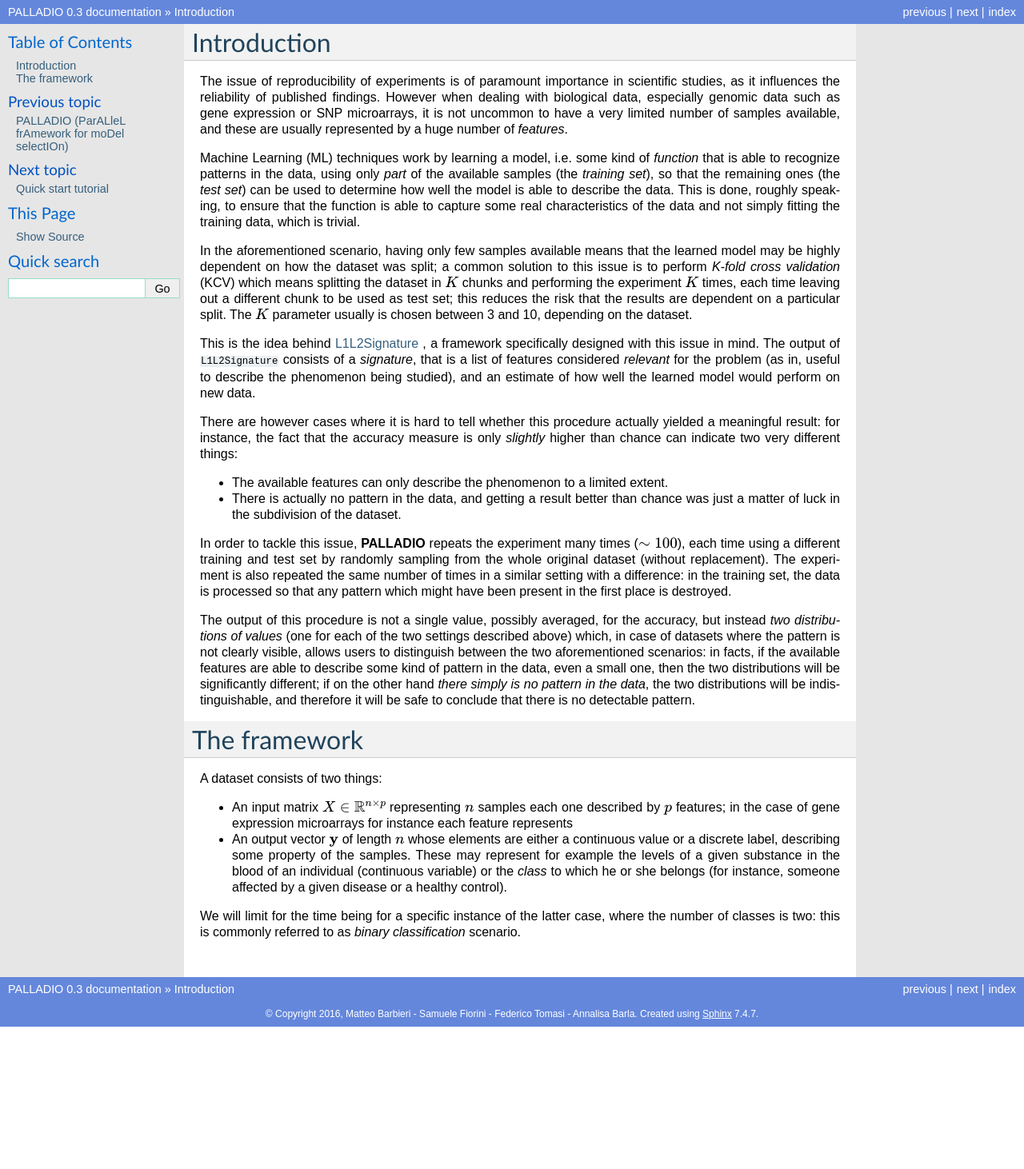
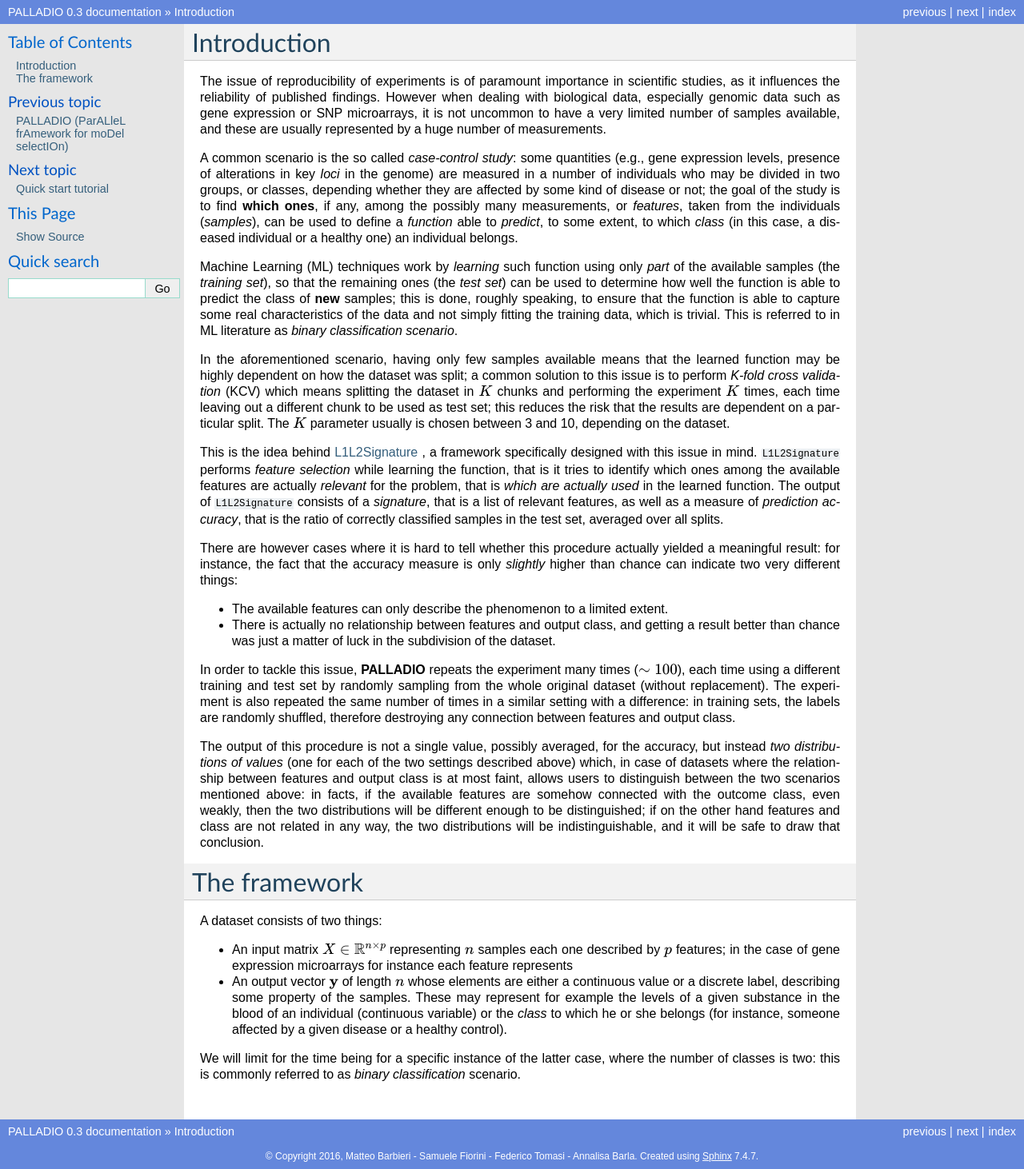
Before and after one commit to slipguru/palladio, a Sphinx documentation site: the page built from doc/source/introduction.rst, in a window 1280 px wide. Shown: the whole page at 80% size. Built offline with Sphinx 7.4.7, drawn with Linux system fonts in a browser that asks for light colours; pages that are not in the unit, such as notebooks, are missing from menus; before the commit the page ends 1284 px from its top, so only the background shows below that.

Commit message:
Updated introduction, way better now

```diff
--- a/doc/source/introduction.rst
+++ b/doc/source/introduction.rst
@@ -3,29 +3,28 @@
 Introduction
 ============
 
-The issue of reproducibility of experiments is of paramount importance in scientific studies, as it influences the reliability of published findings. However when dealing with biological data, especially genomic data such as gene expression or SNP microarrays, it is not uncommon to have a very limited number of samples available, and these are usually represented by a huge number of *features*.
+The issue of reproducibility of experiments is of paramount importance in scientific studies, as it influences the reliability of published findings. However when dealing with biological data, especially genomic data such as gene expression or SNP microarrays, it is not uncommon to have a very limited number of samples available, and these are usually represented by a huge number of measurements.
 
-Machine Learning (ML) techniques work by learning a model, i.e. some kind of *function* that is able to recognize patterns in the data, using only *part* of the available samples (the *training set*), so that the remaining ones (the *test set*) can be used to determine how well the model is able to describe the data. This is done, roughly speaking, to ensure that the function is able to capture some real characteristics of the data and not simply fitting the training data, which is trivial.
+A common scenario is the so called *case-control study*: some quantities (e.g., gene expression levels, presence of alterations in key *loci* in the genome) are measured in a number of individuals who may be divided in two groups, or classes, depending whether they are affected by some kind of disease or not; the goal of the study is to find **which ones**, if any, among the possibly many measurements, or *features*, taken from the individuals (*samples*), can be used to define a *function* able to *predict*, to some extent, to which *class* (in this case, a diseased individual or a healthy one) an individual belongs.
 
-In the aforementioned scenario, having only few samples available means that the learned model may be highly dependent on how the dataset was split; a common solution to this issue is to perform *K-fold cross validation* (KCV) which means splitting the dataset in :math:`K` chunks and performing the experiment :math:`K` times, each time leaving out a different chunk to be used as test set; this reduces the risk that the results are dependent on a particular split. The :math:`K` parameter usually is chosen between 3 and 10, depending on the dataset.
+Machine Learning (ML) techniques work by *learning* such function using only *part* of the available samples (the *training set*), so that the remaining ones (the *test set*) can be used to determine how well the function is able to predict the class of **new** samples; this is done, roughly speaking, to ensure that the function is able to capture some real characteristics of the data and not simply fitting the training data, which is trivial.
+This is referred to in ML literature as *binary classification scenario*.
 
-This is the idea behind `L1L2Signature <http://slipguru.disi.unige.it/Software/L1L2Signature/>`_ , a framework specifically designed with this issue in mind. The output of ``L1L2Signature`` consists of a *signature*, that is a list of features considered *relevant* for the problem (as in, useful to describe the phenomenon being studied), and an estimate of how well the learned model would perform on new data.
+In the aforementioned scenario, having only few samples available means that the learned function may be highly dependent on how the dataset was split; a common solution to this issue is to perform *K-fold cross validation* (KCV) which means splitting the dataset in :math:`K` chunks and performing the experiment :math:`K` times, each time leaving out a different chunk to be used as test set; this reduces the risk that the results are dependent on a particular split. The :math:`K` parameter usually is chosen between 3 and 10, depending on the dataset.
+
+This is the idea behind `L1L2Signature <http://slipguru.disi.unige.it/Software/L1L2Signature/>`_ , a framework specifically designed with this issue in mind.
+``L1L2Signature`` performs *feature selection* while learning the function, that is it tries to identify which ones among the available features are actually *relevant* for the problem, that is *which are actually used* in the learned function.
+The output of ``L1L2Signature`` consists of a *signature*, that is a list of relevant features, as well as a measure of *prediction accuracy*, that is the ratio of correctly classified samples in the test set, averaged over all splits.
 
 There are however cases where it is hard to tell whether this procedure actually yielded a meaningful result: for instance, the fact that the accuracy measure is only *slightly* higher than chance can indicate two very different things:
 
 * The available features can only describe the phenomenon to a limited extent.
-* There is actually no pattern in the data, and getting a result better than chance was just a matter of luck in the subdivision of the dataset.
+* There is actually no relationship between features and output class, and getting a result better than chance was just a matter of luck in the subdivision of the dataset.
 
 In order to tackle this issue, **PALLADIO** repeats the experiment many times (:math:`\sim 100`), each time using a different training and test set by randomly sampling from the whole original dataset (without replacement).
-The experiment is also repeated the same number of times in a similar setting with a difference: in the training set, the data is processed so that any pattern which might have been present in the first place is destroyed.
+The experiment is also repeated the same number of times in a similar setting with a difference: in training sets, the labels are randomly shuffled, therefore destroying any connection between features and output class.
 
-The output of this procedure is not a single value, possibly averaged, for the accuracy, but instead *two distributions of values* (one for each of the two settings described above) which, in case of datasets where the pattern is not clearly visible, allows users to distinguish between the two aforementioned scenarios: in facts, if the available features are able to describe some kind of pattern in the data, even a small one, then the two distributions will be significantly different; if on the other hand *there simply is no pattern in the data*, the two distributions will be indistinguishable, and therefore it will be safe to conclude that there is no detectable pattern.
-
-
-.. However that framework proves ineffective in cases where the pattern in the data is not well recognizable. This may happen for a number of reasons, such as the amount of noise or an insufficient number of available samples. In these cases it
-
-.. Using Machine Learning for the analysis of data means using part of the dataset (called *training set*) to fit a model, i.e. a function which takes an element from the input matrix and *predicts* the corresponding output value (for the binary classification case, the class to which that sample belongs).
-
+The output of this procedure is not a single value, possibly averaged, for the accuracy, but instead *two distributions of values* (one for each of the two settings described above) which, in case of datasets where the relationship between features and output class is at most faint, allows users to distinguish between the two scenarios mentioned above: in facts, if the available features are somehow connected with the outcome class, even weakly, then the two distributions will be  different enough to be distinguished; if on the other hand features and class are not related in any way, the two distributions will be indistinguishable, and it will be safe to draw that conclusion.
 
 .. _framework:
 
```
